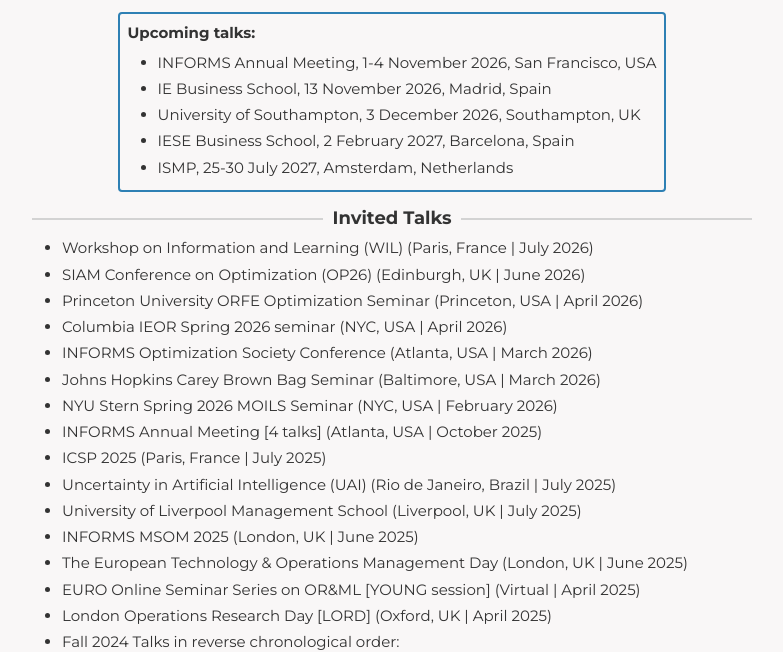
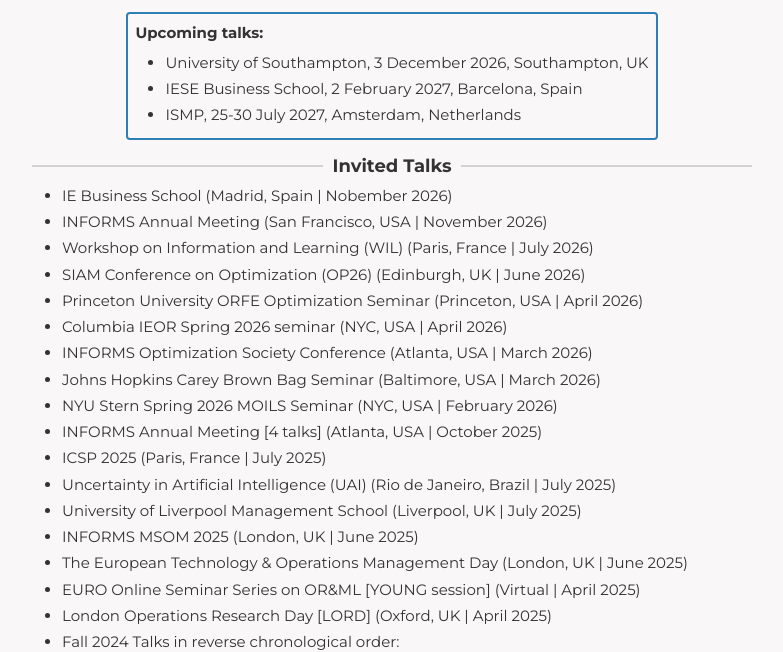
Before and after one commit to selvi-aras/selvi-aras.github.io, a plain HTML site: page talks.html in a window 1280 px wide. Shown: the part 121-773 px from the top of the page, without its empty margins (248-1031 px from the left). Drawn offline with Linux system fonts and the light colour scheme.

Commit message:
talks updated

```diff
--- a/talks.html
+++ b/talks.html
@@ -81,8 +81,6 @@
   <div class="p1 left-align" style="border: 2px solid #2e80b4; border-radius: 4px; display: inline-block;">
     <b>Upcoming talks:</b>
     <ul class="mb0 mt1">
-      <li>INFORMS Annual Meeting, 1-4 November 2026, San Francisco, USA</li>
-      <li>IE Business School, 13 November 2026, Madrid, Spain</li>
       <li>University of Southampton, 3 December 2026, Southampton, UK</li>
       <li>IESE Business School, 2 February 2027, Barcelona, Spain</li>
       <li>ISMP, 25-30 July 2027, Amsterdam, Netherlands</li>
@@ -91,8 +89,9 @@
 </div>
 <article>
 	<h2 class="h2-with-line" id="review">Invited Talks</h2>
-
 <ul>
+  <li>IE Business School (Madrid, Spain | Nobember 2026) </li>
+  <li>INFORMS Annual Meeting (San Francisco, USA | November 2026)</li>
   <li>Workshop on Information and Learning (WIL) (Paris, France | July 2026)</li>
   <li>SIAM Conference on Optimization (OP26) (Edinburgh, UK | June 2026)</li>
   <li>Princeton University ORFE Optimization Seminar (Princeton, USA | April 2026) </li>
```
Also changed, not shown: 1 other file.
